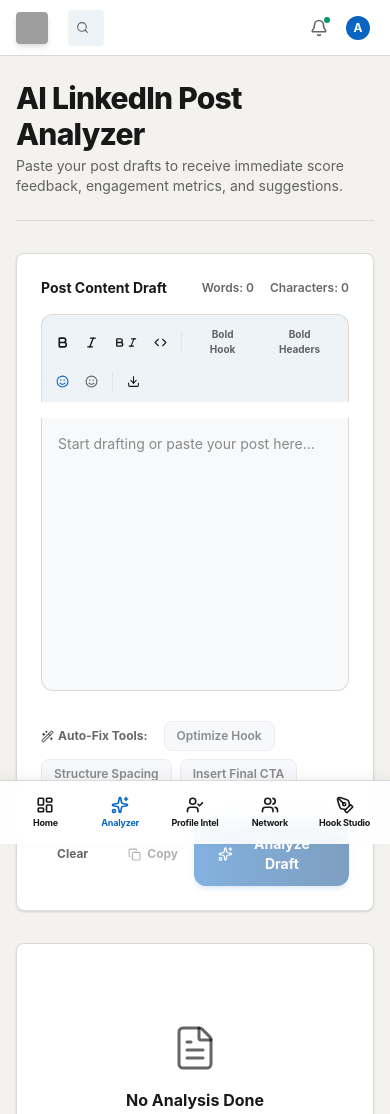
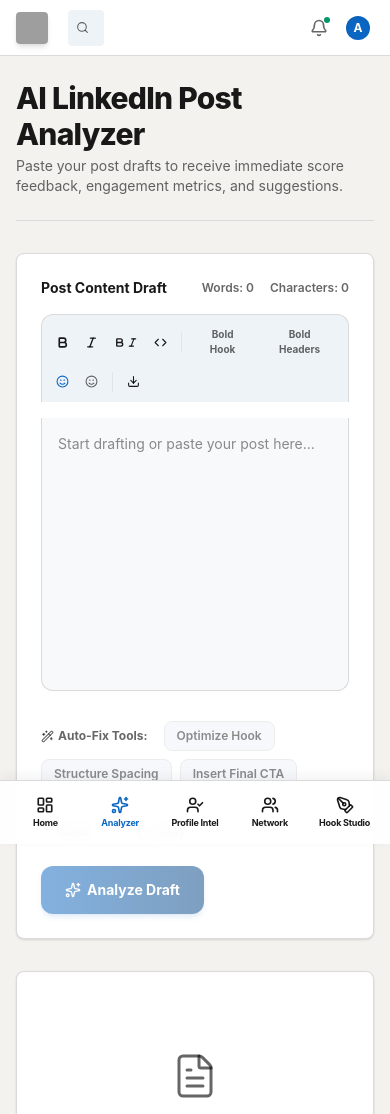
Before and after one commit to Nexdial-io/postiq, a Next.js app: page /analyzer in a window 390 px wide. Shown: the top 1114 px of the page. Built offline with nearby package versions, Linux system fonts and the light colour scheme; grey boxes are pictures that could not be loaded.

Commit message:
fix: make analyzer draft buttons fully responsive on mobile viewports

```diff
--- a/src/app/analyzer/page.tsx
+++ b/src/app/analyzer/page.tsx
@@ -529,11 +529,9 @@
               >
                 Insert Final CTA
               </button>
-            </div>
-
-            {/* Action Buttons */}
-            <div className="flex justify-between items-center pt-4 border-t border-card-border/50">
-              <div className="flex gap-2">
+                        {/* Action Buttons */}
+            <div className="flex flex-col sm:flex-row sm:justify-between sm:items-center gap-4 pt-4 border-t border-card-border/50">
+              <div className="flex flex-wrap gap-2 items-center w-full sm:w-auto">
                 <button
                   onClick={() => {
                     setContent("");
@@ -542,17 +540,17 @@
                     setOriginalScore(0);
                     setShowFullPreview(false);
                   }}
-                  className="px-4 py-2 rounded-xl text-xs font-bold text-zinc-500 hover:text-zinc-800 dark:hover:text-zinc-200 hover:bg-black/5 dark:hover:bg-white/5 transition-all"
+                  className="flex-grow sm:flex-grow-0 px-4 py-2.5 rounded-xl text-xs font-bold text-zinc-500 hover:text-zinc-800 dark:hover:text-zinc-200 hover:bg-black/5 dark:hover:bg-white/5 transition-all text-center cursor-pointer"
                 >
                   Clear
                 </button>
                 <button
                   onClick={handleCopyDraft}
                   disabled={!content.trim()}
-                  className={`px-4 py-2 rounded-xl text-xs font-bold transition-all flex items-center gap-1.5 ${
+                  className={`flex-grow sm:flex-grow-0 px-4 py-2.5 rounded-xl text-xs font-bold transition-all flex items-center justify-center gap-1.5 cursor-pointer ${
                     copySuccess
                       ? 'text-brand-emerald bg-brand-emerald/10'
-                      : 'text-zinc-550 hover:text-zinc-800 dark:hover:text-zinc-200 hover:bg-black/5 dark:hover:bg-white/5 disabled:opacity-50 disabled:pointer-events-none'
+                      : 'text-zinc-555 hover:text-zinc-800 dark:hover:text-zinc-200 hover:bg-black/5 dark:hover:bg-white/5 disabled:opacity-50 disabled:pointer-events-none'
                   }`}
                 >
                   {copySuccess ? <Check size={13} /> : <Copy size={13} />}
@@ -562,7 +560,7 @@
                 {originalContent && originalContent !== content && (
                   <button
                     onClick={handleRestoreOriginal}
-                    className="px-4 py-2 rounded-xl text-xs font-bold text-zinc-500 hover:text-zinc-800 dark:hover:text-zinc-200 hover:bg-black/5 dark:hover:bg-white/5 transition-all flex items-center gap-1"
+                    className="w-full sm:w-auto px-4 py-2.5 rounded-xl text-xs font-bold text-zinc-500 hover:text-zinc-800 dark:hover:text-zinc-200 hover:bg-black/5 dark:hover:bg-white/5 transition-all flex items-center justify-center gap-1 cursor-pointer"
                     title="Restore back to the original draft text"
                   >
                     <RotateCcw size={13} />
@@ -574,12 +572,12 @@
               <button
                 onClick={handleAnalyze}
                 disabled={!content.trim()}
-                className="px-6 py-3 rounded-xl bg-gradient-to-r from-brand-purple to-brand-indigo text-white font-bold text-sm shadow-md shadow-brand-purple/20 hover:opacity-95 disabled:opacity-50 disabled:pointer-events-none transition-all flex items-center gap-1.5"
+                className="w-full sm:w-auto px-6 py-3.5 rounded-xl bg-gradient-to-r from-brand-purple to-brand-indigo text-white font-bold text-sm shadow-md shadow-brand-purple/20 hover:opacity-95 disabled:opacity-50 disabled:pointer-events-none transition-all flex items-center justify-center gap-1.5 cursor-pointer"
               >
                 <Sparkles size={16} />
                 Analyze Draft
               </button>
-            </div>
+            </div>    </div>
           </div>
         </div>
 
```
